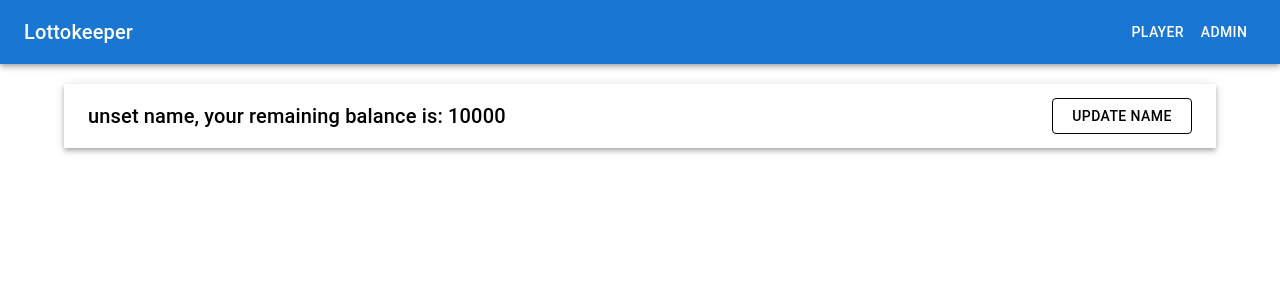
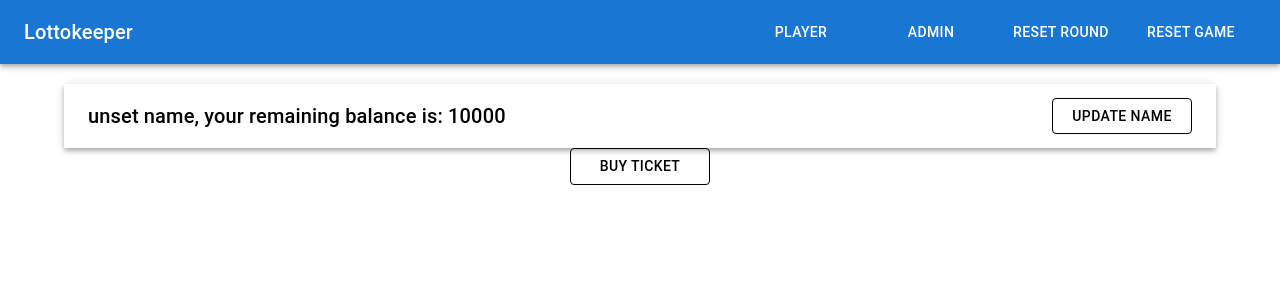
Before and after one commit to imrevari/lottokeeper, a React (Create React App) app: page /player in a window 1280 px wide. Shown: the top 300 px of the page. Built offline with nearby package versions, Linux system fonts and the light colour scheme.

Commit message:
small changes in the state

```diff
--- a/src/components/main/MainComponent.tsx
+++ b/src/components/main/MainComponent.tsx
@@ -23,8 +23,13 @@ const MainComponent: FC<any> = () => {
                 <Typography variant="h6" component="div" sx={{ flexGrow: 1, textAlign: 'left'}}>
                     {HEADER}
                 </Typography>
-                <Button color="inherit" onClick={() => setIsAdmin(false)}>Player</Button>
-                <Button color="inherit" onClick={() => setIsAdmin(true)}>Admin</Button>
+                <Button color="inherit" style={{maxWidth: '130px', minWidth: '130px'}}
+                    onClick={() => setIsAdmin(false)}>Player</Button>
+                <Button color="inherit" style={{maxWidth: '130px', minWidth: '130px'}}
+                    onClick={() => setIsAdmin(true)}>Admin</Button>
+
+                <Button color="inherit" style={{maxWidth: '130px', minWidth: '130px'}}>Reset round</Button>
+                <Button color="inherit" style={{maxWidth: '130px', minWidth: '130px'}}>Reset game</Button>
             </Toolbar>
         </AppBar>
         </Box>
--- a/src/components/player/PlayersPage.tsx
+++ b/src/components/player/PlayersPage.tsx
@@ -2,6 +2,7 @@ import { FC } from 'react';
 import { useStateContext } from '../../stateContext/StateContext';
 
 import PlayerHeader from './PlayerHeader';
+import { Box, Button, Container } from '@mui/material';
 
 
 const PlayersPage: FC<any> = () => {
@@ -13,9 +14,17 @@ const PlayersPage: FC<any> = () => {
 
     return(<>
         <PlayerHeader />
-        <div>
 
-        </div>
+        <Box sx={{ flexGrow: 3 }}>
+
+            <Button color="inherit" variant='outlined'
+                    style={{maxWidth: '140px', minWidth: '140px'}}
+            >Buy ticket</Button>
+
+
+        </Box>
+
+
 
 
 
--- a/src/interfaces/enums.ts
+++ b/src/interfaces/enums.ts
@@ -1,5 +1,6 @@
 export const enum UserType {
     PLAYER,
+    FAKE_PLAYER,
     ADMIN
   }
 
--- a/src/stateContext/StateContextProvider.tsx
+++ b/src/stateContext/StateContextProvider.tsx
@@ -16,9 +16,9 @@ const initState: State = {
         userType: UserType.ADMIN,
         userName: window.localStorage.getItem(ADMIN_NAME) ?? '',
         balance: window.localStorage.getItem(ADMIN_BALANCE) ? parseInt(window.localStorage.getItem(ADMIN_BALANCE)!) : 0
-    }
-
-
+    },
+    lotteryTickets: [],
+    draws: []
 }
 
 type StateContextProps = {
```
Also changed, not shown: src/interfaces/interfaces.ts (+14 -1 lines).
